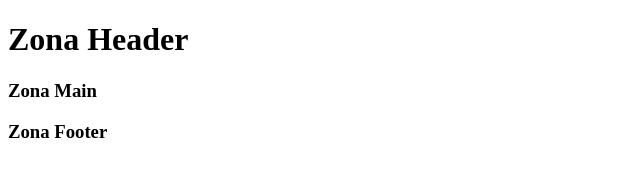
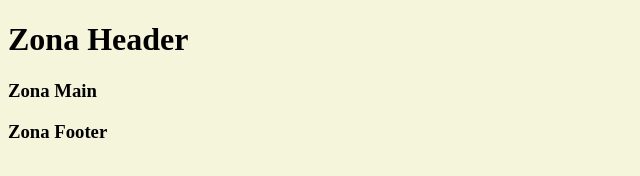
Before and after one commit to jonathanjd/mi-sitio-web, a plain HTML site: page index.html in a window 1280 px wide. Shown: the whole page, without its empty margins (0-640 px from the left). Drawn offline with Linux system fonts and the light colour scheme.

Commit message:
CSS File + BodyColor

```diff
--- a/index.html
+++ b/index.html
@@ -5,6 +5,7 @@
     <meta name="viewport" content="width=device-width, initial-scale=1.0">
     <meta http-equiv="X-UA-Compatible" content="ie=edge">
     <title>Mi Sitio Web</title>
+    <link rel="stylesheet" href="style.css">
 </head>
 <body>
     <header>
--- /dev/null
+++ b/style.css
@@ -0,0 +1,3 @@
+body {
+    background: beige;
+}
```
